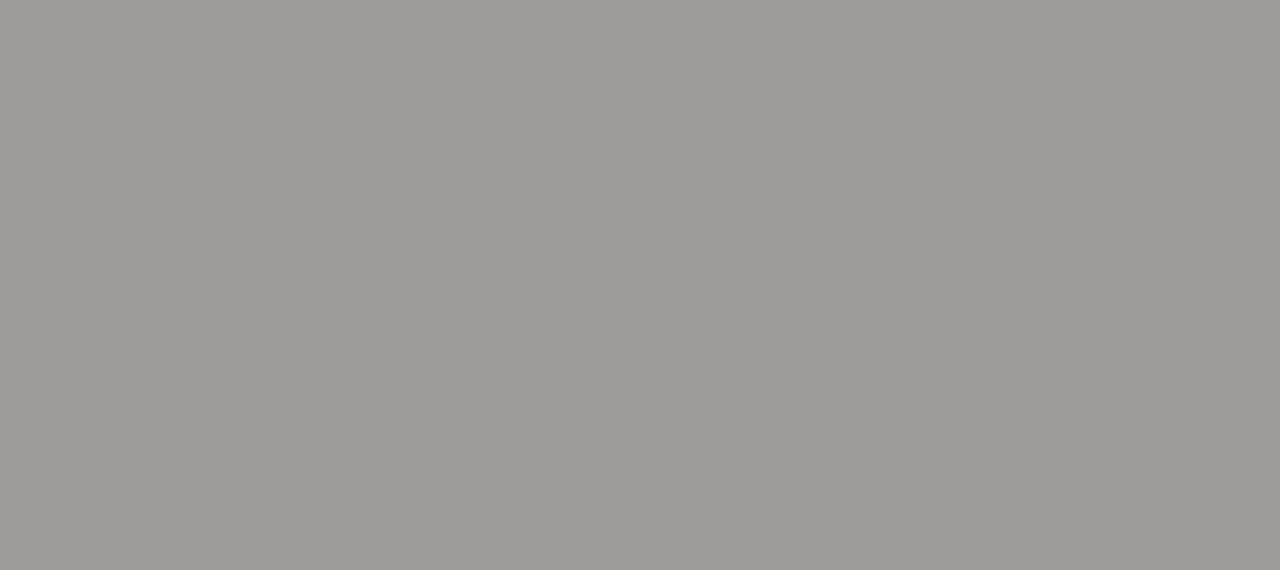
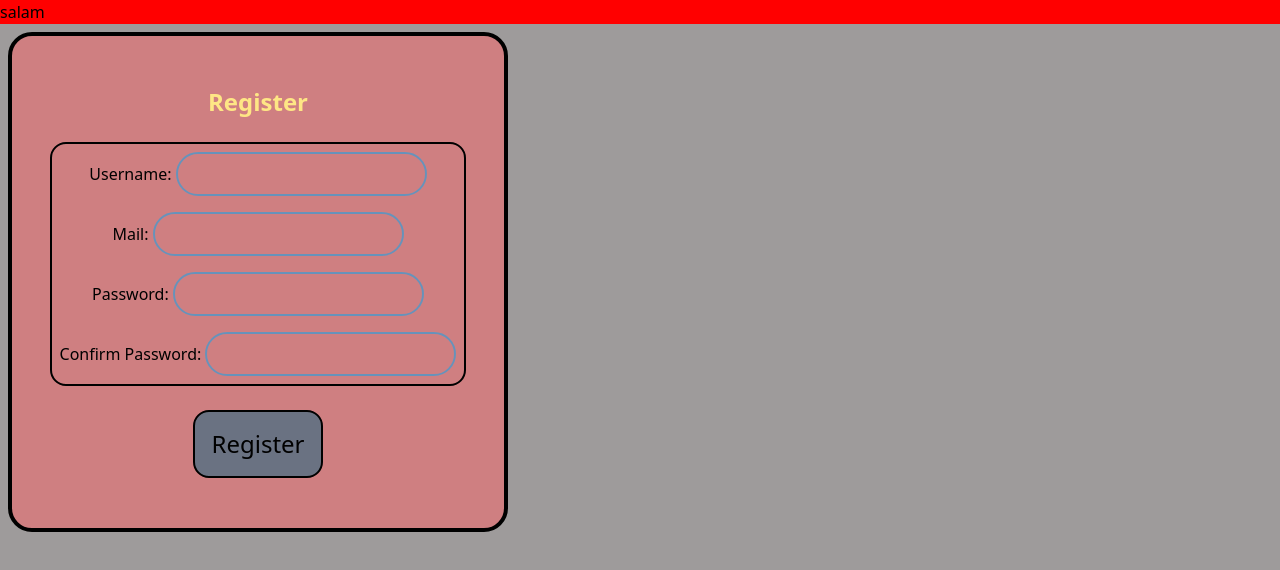
Before and after one commit to faradev93/Ticketing-vala, a React (Vite) app: page /reg in a window 1280 px wide. Before the commit this address had no page. Shown: the top 570 px of the page. Built offline with nearby package versions, Linux system fonts and the light colour scheme.

Commit message:
ta Signup-2

```diff
--- a/src/App.jsx
+++ b/src/App.jsx
@@ -10,6 +10,8 @@ import TicketinfoPage from "./Routes/TicketCard";
 import LoginPage2 from "./Routes/LoginPage2";
 import LoginPage3 from "./Routes/LoginPage3";
 import Logintest from "./Routes/Logintest";
+import TestPage from "./Routes/TestPage";
+import SignupPage2 from "./Routes/SignupPage2";
 
 export default function App() {
   //
@@ -34,9 +36,11 @@ export default function App() {
         {/*  */}
         <Route path="/tickets/:id" element={<TicketDetailPage />}></Route>
         <Route path="/tickets/reserved" element={<ReservedPage />}></Route>
-        <Route path="/faramarz" element={<LoginPage2/>}></Route>
-        <Route path="/majod" element={<LoginPage3/>}></Route>
-        <Route path="login_test" element={<Logintest/>}></Route>
+        <Route path="/faramarz" element={<LoginPage2 />}></Route>
+        <Route path="/majod" element={<LoginPage3 />}></Route>
+        <Route path="login_test" element={<Logintest />}></Route>
+        <Route path="/testpage" element={<TestPage />}></Route>
+        <Route path="/reg" element={<SignupPage2 />}></Route>
       </Routes>
     </BrowserRouter>
   );
--- a/src/Routes/SignupPage.jsx
+++ b/src/Routes/SignupPage.jsx
@@ -1,5 +1,7 @@
 import { useState } from "react";
 import { useNavigate } from "react-router-dom";
+
+//
 
 const SignupPage = () => {
   //
@@ -14,14 +16,14 @@ const SignupPage = () => {
 
   //
   const signUp = async () => {
-    if (pass === confirmPass) {
+    if (form.password === form.confirmPass) {
       const response = await fetch("http://test.joo.nz/register", {
         method: "post",
         headers: { "content-type": "application/json" },
         body: JSON.stringify({
           username: form.mail,
-          fullname: name,
-          password: pass,
+          fullname: form.username,
+          password: form.password,
         }),
       });
       if (response.status === 200) {
@@ -35,22 +37,30 @@ const SignupPage = () => {
   };
   // replace|
 
-  const handleMail = (e) => {
-    const value = e.target.value;
-    const copyForm = { ...form };
-    copyForm.mail = value;
-    setForm(copyForm);
-  };
-  const handleName = (e) => {
-    setName(e.target.value);
-  };
-  const handlePassword = (e) => {
-    setPass(e.target.value);
-  };
-  const handleConfirmPassword = (ex) => {
-    setConfirmPass(ex.target.value);
-  };
+  // const handlePassword = (e) => {
+  //   const value = e.target.value;
+  //   const copyForm = { ...form };
+  //   copyForm.password = value;
+  //   setForm(copyForm);
+  // };
+  // const handleConfirmPassword = (ex) => {
+  //   const value2 = ex.target.value;
+  //   const copyform = { ...form };
+  //   copyform.confirmPassword = value2;
+  //   setForm(copyform);
+  //   console.log(copyform);
+  // };
+
+  console.log(form);
   //
+
+  function Updater(input) {
+    function setUpdater(newInput) {
+      // return newInput;
+    }
+    return [input, setUpdater];
+  }
+  Updater("faramarz");
   return (
     <div>
       <div className="w-[600px] h-[600px] bg-white/80 border-2 border-gray-700 p-2 flex flex-col justify-center items-center m-1">
@@ -61,7 +71,7 @@ const SignupPage = () => {
             <label className="bg-inherit" htmlFor="mail"></label>
             Email:
             <input
-              onChange={handleMail}
+              onChange={(e) => setForm({ ...form, mail: e.target.value })}
               className="border-2 border-amber-50 font-mono pl-1 p-2 select-none "
               type="text"
               id="mail"
@@ -71,7 +81,9 @@ const SignupPage = () => {
             <label className="bg-inherit" htmlFor="name"></label>
             Full Name:
             <input
-              onChange={handleName}
+              onChange={(e) => {
+                setForm({ ...form, username: e.target.value });
+              }}
               className="border-2 border-amber-50 font-mono pl-1 p-2 select-none "
               type="text"
               id="name"
@@ -81,7 +93,9 @@ const SignupPage = () => {
             <label className="bg-inherit" htmlFor="passowrd"></label>
             Password:
             <input
-              onChange={handlePassword}
+              onChange={(ps) => {
+                setForm({ ...form, password: ps.target.value });
+              }}
               className="border-2 border-amber-50 font-mono pl-1 p-2 select-none "
               type="password"
               id="passowrd"
@@ -90,7 +104,9 @@ const SignupPage = () => {
             <label className="bg-inherit" htmlFor="passwordConfirm"></label>
             Password Confirm:
             <input
-              onChange={handleConfirmPassword}
+              onChange={(oo) => {
+                setForm({ ...form, confirmPassword: oo.target.value });
+              }}
               className="border-2 border-amber-50 font-mono pl-1 p-2 select-none "
               type="password"
               id="passwordConfirm"
--- /dev/null
+++ b/src/Routes/SignupPage2.jsx
@@ -0,0 +1,114 @@
+import "./style.css";
+import { useState } from "react";
+import { useNavigate } from "react-router-dom";
+
+const SignupPage2 = () => {
+  const [comp, setComp] = useState({
+    username: "",
+    password: "",
+    confirmPassword: "",
+    mail: "",
+    vorodi: "",
+  });
+
+  const navigate = useNavigate();
+
+  const sigunupAcc = async () => {
+    if (comp.password === comp.confirmPassword) {
+      const response = await fetch("http://test.joo.nz/register", {
+        method: "post",
+        headers: { "content-type": "application/json" },
+        body: JSON.stringify({
+          username: comp.username,
+          password: comp.password,
+          confirmPassword: comp.confirmPassword,
+          mail: comp.mail,
+          vorodi: "",
+        }),
+      });
+      if (response.status === 200) {
+        const data = await response.json();
+        localStorage.setItem("token_me3", data.token);
+        console.log(response);
+        navigate("/tickets");
+      }
+    } else if (comp.password !== comp.confirmPassword) {
+      alert("کصکش  رمز رو درست وارد کن");
+    }
+  };
+
+  const handleUsername = (e) => {
+    const value = e.target.value;
+    const copyform = { ...comp };
+    copyform.username = value;
+    setComp(copyform);
+  };
+
+  const handleMail = (x) => {
+    const value = x.target.value;
+    const copyComp = { ...comp };
+    copyComp.mail = value;
+    setComp(copyComp);
+    console.log(comp);
+  };
+
+
+  return (
+    <div>
+      <div className="Wrapper"><a href=""></a>salam</div>
+      <div className="bg-red-400/50 min-h-[500px] w-[500px] border-4 rounded-3xl m-2 p-4 flex gap-4 flex-col justify-center items-center">
+        <h1 className="font-bold font-sans text-2xl text-amber-200">
+          Register
+        </h1>
+        {/* input's Area */}
+        <div className="border-2 w-fit h-fit p-2 flex flex-col justify-center items-center gap-4 rounded-2xl m-2">
+          <div>
+            <label htmlFor="Username">Username: </label>
+            <input
+              onChange={handleUsername}
+              type="text"
+              id="Username"
+              className="border-2 p-2 border-sky-500/50 rounded-3xl"
+            />
+          </div>
+          <div>
+            <label htmlFor="Mail">Mail: </label>
+            <input
+              onChange={handleMail}
+              type="text"
+              id="Mail"
+              className="border-2 p-2 border-sky-500/50 rounded-3xl"
+            />
+          </div>
+          <div>
+            <label htmlFor="Password">Password: </label>
+            <input
+              onChange={(ev) => setComp({ ...comp, password: ev.target.value })}
+              type="password"
+              id="Password"
+              className="border-2 p-2 border-sky-500/50 rounded-3xl"
+            />
+          </div>
+          <div>
+            <label htmlFor="confirmPassword">Confirm Password: </label>
+            <input
+              onChange={(ex) => {
+                setComp({ ...comp, confirmPassword: ex.target.value });
+              }}
+              type="password"
+              id="confirmPassword"
+              className="border-2 p-2 border-sky-500/50 rounded-3xl"
+            />
+          </div>
+        </div>
+        <button
+          onClick={sigunupAcc}
+          className="p-4 bg-gray-500 border-black border-2 rounded-2xl font-thin text-2xl hover:bg-green-600/70"
+        >
+          Register
+        </button>
+      </div>
+    </div>
+  );
+};
+export default SignupPage2;
--- /dev/null
+++ b/src/Routes/TestPage.jsx
@@ -0,0 +1,44 @@
+import { useState } from "react";
+
+export default function TestPage() {
+  const [form, setForm] = useState({
+    username: "",
+    password: "",
+    mail: "",
+    kossher: "",
+    bezan: "",
+  });
+
+  const handleChange = (e) => {
+    const value = e.target.value;
+    const copyForm = { ...form };
+    copyForm.username = value;
+    setForm(copyForm);
+    console.log(copyForm);
+  };
+  const object1 = { name: "vala", age: 21, sexmale: true };
+  console.log(typeof Object.keys(object1));
+  console.log(form);
+
+  return (
+    <div>
+      <div className="uppercase bg-red-500/60 w-75 h-75 p-2 font-extrabold text-5xl flex justify-center items-center border-6 border-black/50 rounded-2xl m-2 ">
+        Salam
+      </div>
+      <label htmlFor="JJ">Bezan: </label>
+      <input
+        onChange={handleChange}
+        id="JJ"
+        className="p-2 border-4"
+        type="text"
+      />
+      <label htmlFor="test">inout:</label>
+      <input
+        type="text"
+        id="test"
+        className="border-2 p-2"
+        onChange={(e) => setForm({ ...form, bezan: e.target.value })}
+      />
+    </div>
+  );
+}
--- /dev/null
+++ b/src/Routes/style.css
@@ -0,0 +1,6 @@
+.Wrapper{
+    background-color: red;
+}
+div{
+
+}
```
